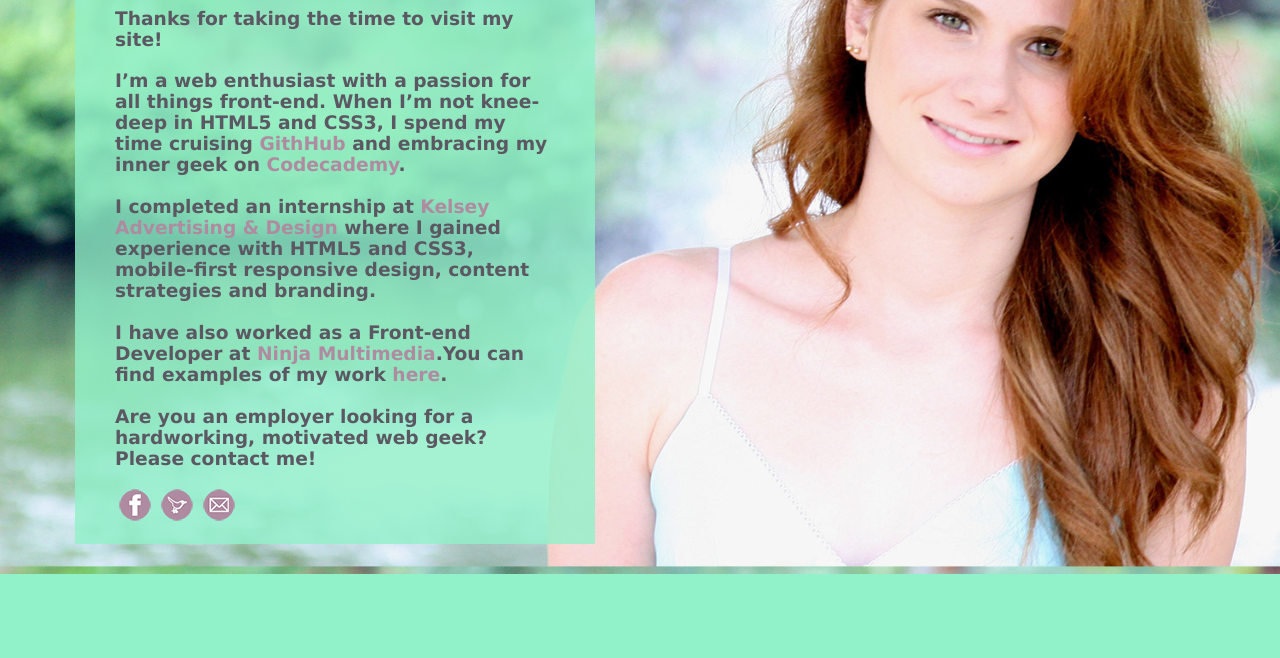
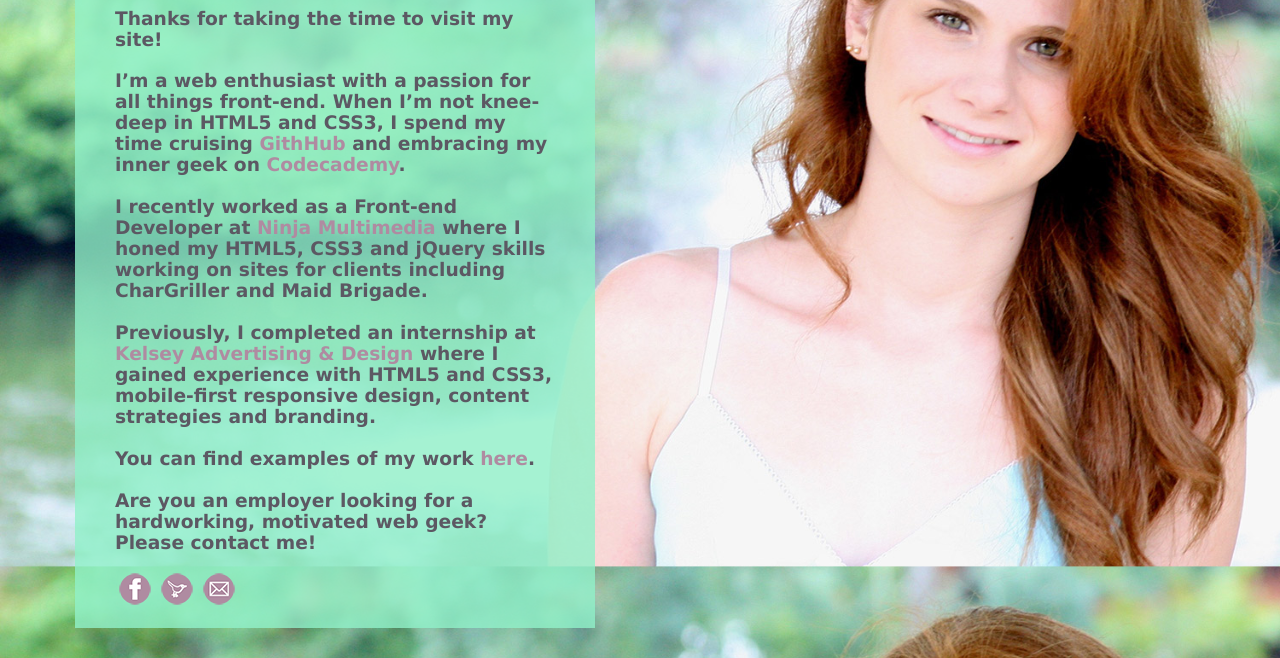
Before and after one commit to mallorystandridge/mallorystandridge.github.com, a plain HTML site: page index.html in a window 1280 px wide. Shown: the part 234-892 px from the top of the page. Before the commit the page ends 808 px from the top, so only its background shows below. Drawn offline with nearby package versions, Linux system fonts and the light colour scheme.

Commit message:
text update

```diff
--- a/index.html
+++ b/index.html
@@ -17,13 +17,16 @@
 
 				<p>Thanks for taking the time to visit my site!</p>
 
-				<p>I&rsquo;m a web enthusiast with a passion for all things front-end. When I&rsquo;m not knee-deep in HTML5 and CSS3, I spend my time cruising <a href="https://github.com/mallorystandridge">GithHub</a> and embracing my inner geek on <a href="http://www.codecademy.com/">Codecademy</a>.
+				<p>I&rsquo;m a web enthusiast with a passion for all things front-end. When I&rsquo;m not knee-deep in HTML5 and CSS3, I spend my time cruising <a href="https://github.com/mallorystandridge" target="_blank">GithHub</a> and embracing my inner geek on <a href="http://www.codecademy.com/" target="_blank">Codecademy</a>.
 				<br />
 				<br />
-					I completed an internship at <a href="http://www.kelseyads.com/">Kelsey Advertising &amp; Design</a> where I gained experience with HTML5 and CSS3, mobile-first responsive design, content strategies and branding.
+				I recently worked as a Front-end Developer at <a href="http://www.ninjamultimedia.com" target="_blank">Ninja Multimedia</a> where I honed my HTML5, CSS3 and jQuery skills working on sites for clients including CharGriller and Maid Brigade.
 				<br />
 				<br />
-					I have also worked as a Front-end Developer at <a href="http://www.ninjamultimedia.com">Ninja Multimedia</a>.You can find examples of my work <a id="seeMyWork" href="#examples">here</a>.
+				Previously, I completed an internship at <a href="http://www.kelseyads.com/" target="_blank">Kelsey Advertising &amp; Design</a> where I gained experience with HTML5 and CSS3, mobile-first responsive design, content strategies and branding.
+				<br />
+				<br />
+				You can find examples of my work <a id="seeMyWork" href="#examples">here</a>.
 
 				<br />
 				<br />
@@ -41,8 +44,11 @@
 				<ul>
 					<li><a rel="example" href="images/epic_title.jpg" title="Theme"><img src="images/epic_title.jpg" alt="" /></a></li>
 					<li><a rel="example" href="images/search.jpg"><img src="images/search.jpg" alt="" /></a></li>
+
+					<li><a rel="example" href="images/marketing.jpg" title=""><img src="images/marketing.jpg" alt="" height="" width=""/></a></li>
+
 					<li><a rel="example" href="images/bagel_lp.jpg" title="McState Landing Page"><img src="images/bagel_lp.jpg" alt="" height="" width=""/></a></li>
-					<li><a rel="example" href="images/marketing.jpg" title=""><img src="images/marketing.jpg" alt="" height="" width=""/></a></li>
+
 					<li><a rel="example" href="images/epic_contact.jpg" title="Contact Page/Theme"><img src="images/epic_contact.jpg" alt="" /></a></li>
 					<!--<li><a rel="example" href="images/mango.jpg" title=""><img src="images/mango.jpg" alt="" height="" width=""/></a></li>-->
 					<li><a rel="example" href="images/form_03.jpg" title=""><img src="images/form_03.jpg" alt="" height="" width=""/></a></li>
```
